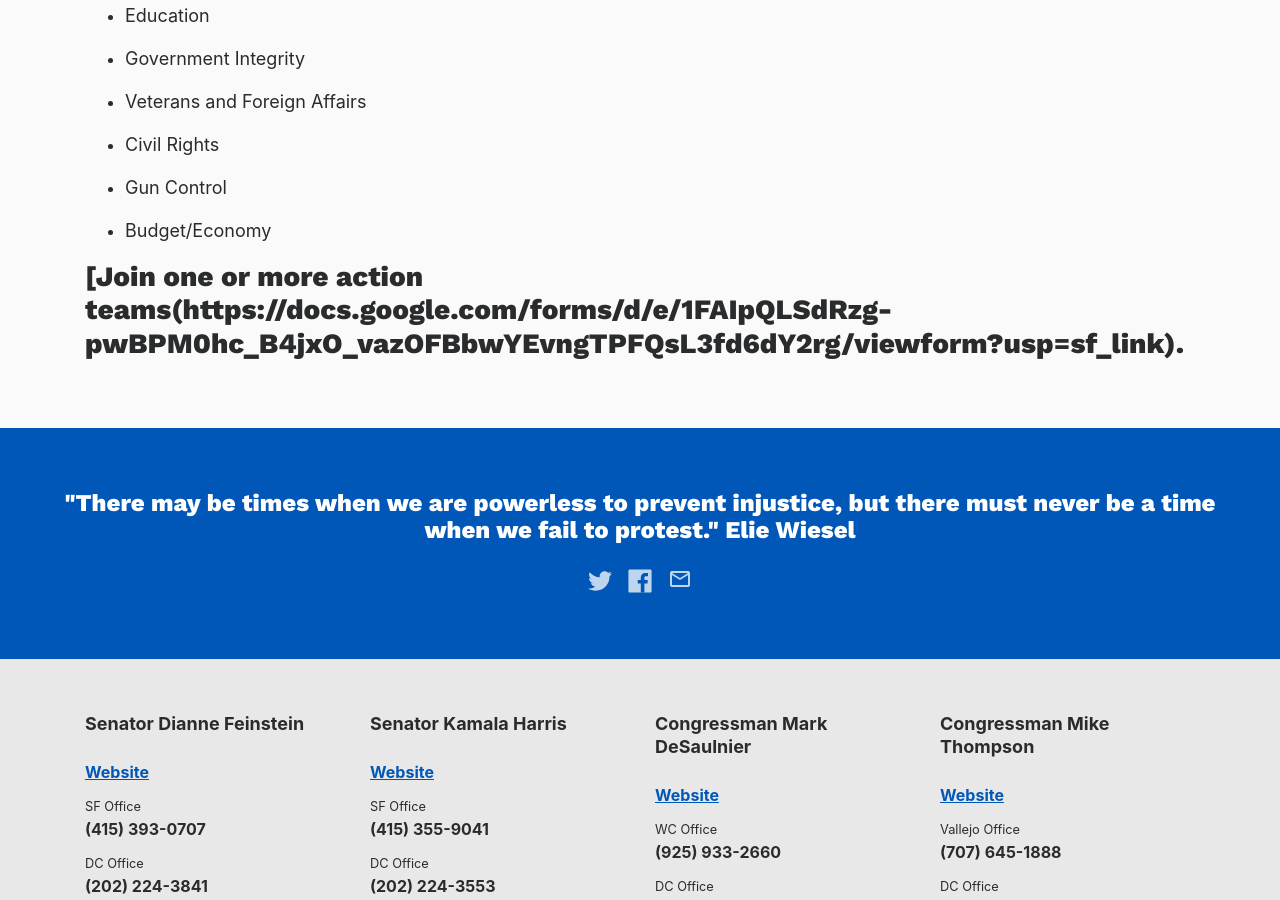
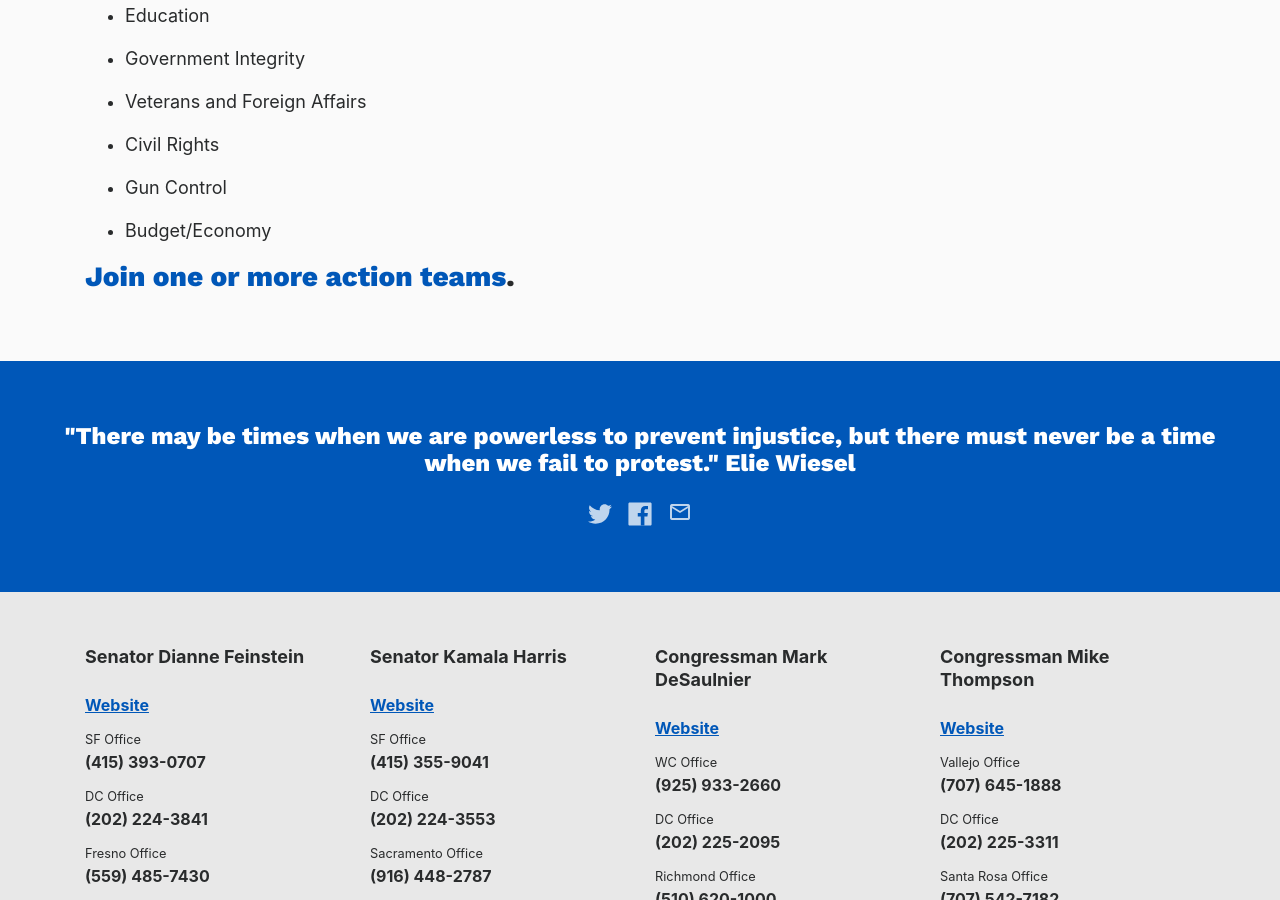
Before and after one commit to IndivisibleTemplate/BasicTemplate, a Jekyll site: the page built from action-teams.markdown, in a window 1280 px wide and 900 px high, scrolled down 618 px. Built offline with Jekyll 4.4.1, drawn with Linux system fonts in a browser that asks for light colours; nearby versions of some CDN libraries; comment, search, counter and statistics services are not loaded.

Commit message:
Updated Action Teams

```diff
--- a/action-teams.markdown
+++ b/action-teams.markdown
@@ -32,4 +32,4 @@
 
 
 
-### [Join one or more action teams(https://docs.google.com/forms/d/e/1FAIpQLSdRzg-pwBPM0hc_B4jxO_vazOFBbwYEvngTPFQsL3fd6dY2rg/viewform?usp=sf_link).
+### [Join one or more action teams](https://docs.google.com/forms/d/e/1FAIpQLSdRzg-pwBPM0hc_B4jxO_vazOFBbwYEvngTPFQsL3fd6dY2rg/viewform?usp=sf_link).
```
